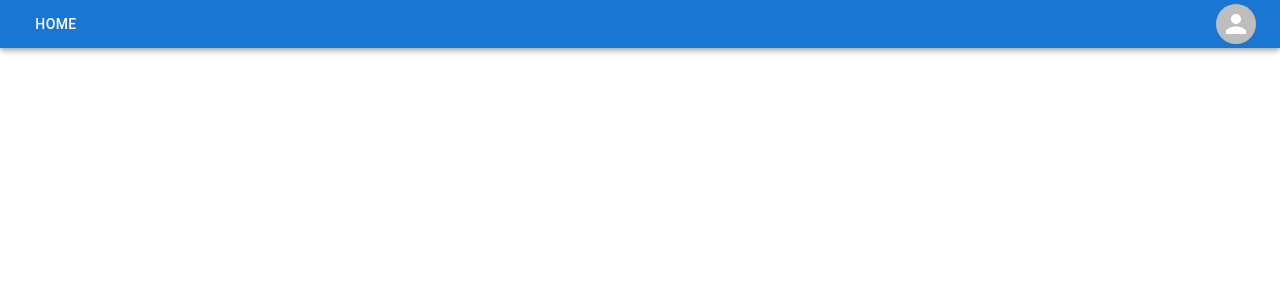
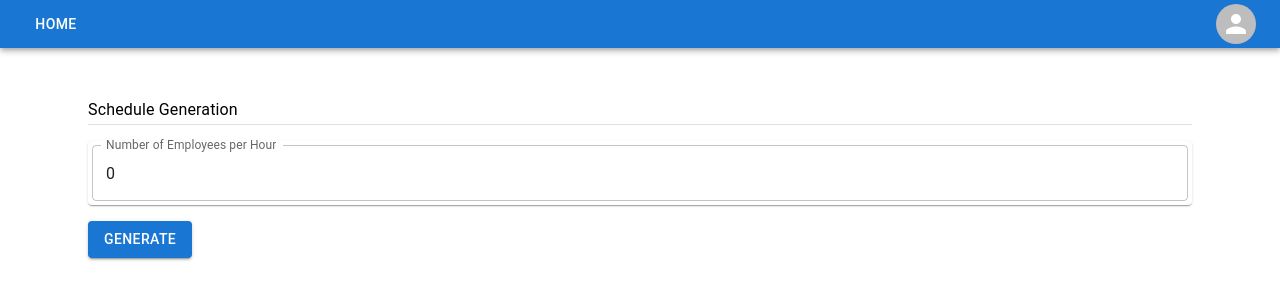
Before and after one commit to rkulcs/shift-scheduler, a React (Vite) app in the folder frontend/: page /schedules in a window 1280 px wide. Before the commit this address had no page. Shown: the top 300 px of the page. Built offline with nearby package versions, Linux system fonts and the light colour scheme; the HTML template or start-up script is replaced by a standard one.

Commit message:
Add schedule generation form

```diff
--- a/frontend/src/App.tsx
+++ b/frontend/src/App.tsx
@@ -7,6 +7,7 @@ import CompanyRegistration from "./pages/CompanyRegistration"
 import EmployeeRegistration from "./pages/EmployeeRegistration"
 import HoursOfOperationForm from "./pages/HoursOfOperationForm"
 import Availabilities from "./pages/Availabilities"
+import ScheduleGeneration from "./pages/ScheduleGeneration"
 
 function App() {
   return (
@@ -24,6 +25,7 @@ function App() {
               <Route path="/register-employee" element={<EmployeeRegistration />} />
 
               <Route path="/hours" element={<HoursOfOperationForm />} />
+              <Route path="/schedules" element={<ScheduleGeneration />} />
 
               <Route path="/availabilities" element={<Availabilities />} />
             </Routes>
--- a/frontend/src/components/client/client.ts
+++ b/frontend/src/components/client/client.ts
@@ -23,3 +23,16 @@ export function postRequest(endpoint: string, payload: any): Promise<Response> {
     }
   )
 }
+
+export function unauthenticatedPostRequest(endpoint: string, payload: any): Promise<Response> {
+  return fetch(`${import.meta.env.VITE_API_URL}/${endpoint}`,
+    {
+      method: 'POST',
+      headers: {
+        'Content-Type': 'application/json',
+        'Accept': 'application/json'
+      },
+      body: JSON.stringify(payload)
+    }
+  )
+}
--- a/frontend/src/components/forms/HourSelect.tsx
+++ b/frontend/src/components/forms/HourSelect.tsx
@@ -14,10 +14,10 @@ export default function HourSelect({ i, label, value, onChange }: HourSelectProp
   return (
     <Box mt={1} mb={1}>
       <FormControl fullWidth>
-        <InputLabel id={`start-hour-label-${i}`}>{label}</InputLabel>
+        <InputLabel id={`hour-label-${i}`}>{label}</InputLabel>
         <Select
-          labelId={`start-hour-label-${i}`}
-          label="Start Hour"
+          labelId={`hour-label-${i}`}
+          label={label}
           value={value}
           onChange={onChange}
         >
--- a/frontend/src/pages/CompanyRegistration.tsx
+++ b/frontend/src/pages/CompanyRegistration.tsx
@@ -3,7 +3,7 @@ import { useForm, SubmitHandler } from "react-hook-form"
 import UserRegistrationFormInput from "../types/UserRegistrationFormInput"
 import FormSection from "../components/forms/FormSection"
 import TextInputField from "../components/forms/TextInputField"
-import { postRequest } from "../components/client/client"
+import { unauthenticatedPostRequest } from "../components/client/client"
 
 export default function CompanyRegistration() {
   const {
@@ -13,7 +13,7 @@ export default function CompanyRegistration() {
   } = useForm<UserRegistrationFormInput>()
 
   const onSubmit: SubmitHandler<UserRegistrationFormInput> = (data) => {
-    postRequest('user/register', {...data, role: "MANAGER"})
+    unauthenticatedPostRequest('user/register', {...data, role: "MANAGER"})
       .then(res => console.log(res))
   }
 
--- a/frontend/src/pages/EmployeeRegistration.tsx
+++ b/frontend/src/pages/EmployeeRegistration.tsx
@@ -5,7 +5,7 @@ import FormSection from "../components/forms/FormSection"
 import TextInputField from "../components/forms/TextInputField"
 import { useEffect, useState } from "react"
 import Company from "../model/Company"
-import { getRequest, postRequest } from "../components/client/client"
+import { getRequest, unauthenticatedPostRequest } from "../components/client/client"
 
 export default function EmployeeRegistration() {
   const [companies, setCompanies] = useState<Company[]>([new Company('', '')])
@@ -20,7 +20,7 @@ export default function EmployeeRegistration() {
   } = useForm<UserRegistrationFormInput>()
 
   const onSubmit: SubmitHandler<UserRegistrationFormInput> = (data) => {
-    postRequest('user/register', {...data, role: "EMPLOYEE"})
+    unauthenticatedPostRequest('user/register', {...data, role: "EMPLOYEE"})
       .then(res => console.log(res))
   }
 
--- a/frontend/src/pages/Login.tsx
+++ b/frontend/src/pages/Login.tsx
@@ -9,7 +9,7 @@ import { getJWT, storeJWT } from "../util/jwt"
 import User from "../model/User"
 import { useDispatch } from "react-redux"
 import { setUser } from "../redux/user"
-import { postRequest } from "../components/client/client"
+import { unauthenticatedPostRequest } from "../components/client/client"
 
 export default function Login() {
   const navigate = useNavigate()
@@ -23,7 +23,7 @@ export default function Login() {
   } = useForm<LoginFormInput>()
 
   const onSubmit: SubmitHandler<LoginFormInput> = (data) => {
-    postRequest('user/login', {...data})
+    unauthenticatedPostRequest('user/login', {...data})
       .then(res => {
         if (res.ok) {
           res.json()
--- /dev/null
+++ b/frontend/src/pages/ScheduleGeneration.tsx
@@ -0,0 +1,62 @@
+import { Button, Container, Grid, Input, Paper, TextField } from "@mui/material"
+import { FormEvent, useState } from "react"
+import { SubmitHandler, useForm } from "react-hook-form"
+import FormSection from "../components/forms/FormSection"
+import HourSelect from "../components/forms/HourSelect"
+
+type ScheduleGenerationRequest = {
+  numEmployeesPerHour: number
+}
+
+export default function ScheduleGeneration() {
+  const {
+    control,
+    handleSubmit,
+    getValues,
+    setValue,
+    formState: { errors }
+  } = useForm<ScheduleGenerationRequest>({
+    defaultValues: {
+      numEmployeesPerHour: 0
+    }
+  })
+
+  const [hours, setHours] = useState(0)
+
+  const onSubmit: SubmitHandler<ScheduleGenerationRequest> = (data) => console.log(data)
+
+  function handleInputChange(e: FormEvent<HTMLDivElement>) {
+    let input: number = parseInt(e.target.value)
+
+    if (input < 0) {
+      input = 0
+      e.target.value = input
+    }
+
+    setHours(input)
+  }
+
+  return (
+    <Container fixed>
+      <form onSubmit={handleSubmit(onSubmit)}>
+        <FormSection title="Schedule Generation">
+          <Grid container spacing={1}>
+            <Grid item xs={100}>
+              <Paper sx={{ padding: 0.5 }}>
+                <TextField
+                  label="Number of Employees per Hour"
+                  type="number"
+                  defaultValue={0}
+                  onInput={e => handleInputChange(e)}
+                  fullWidth
+                />
+              </Paper>
+            </Grid>
+          </Grid>
+        </FormSection>
+
+        <Button variant="contained" type="submit">Generate</Button>
+      </form>
+    </Container>
+  )
+}
```
